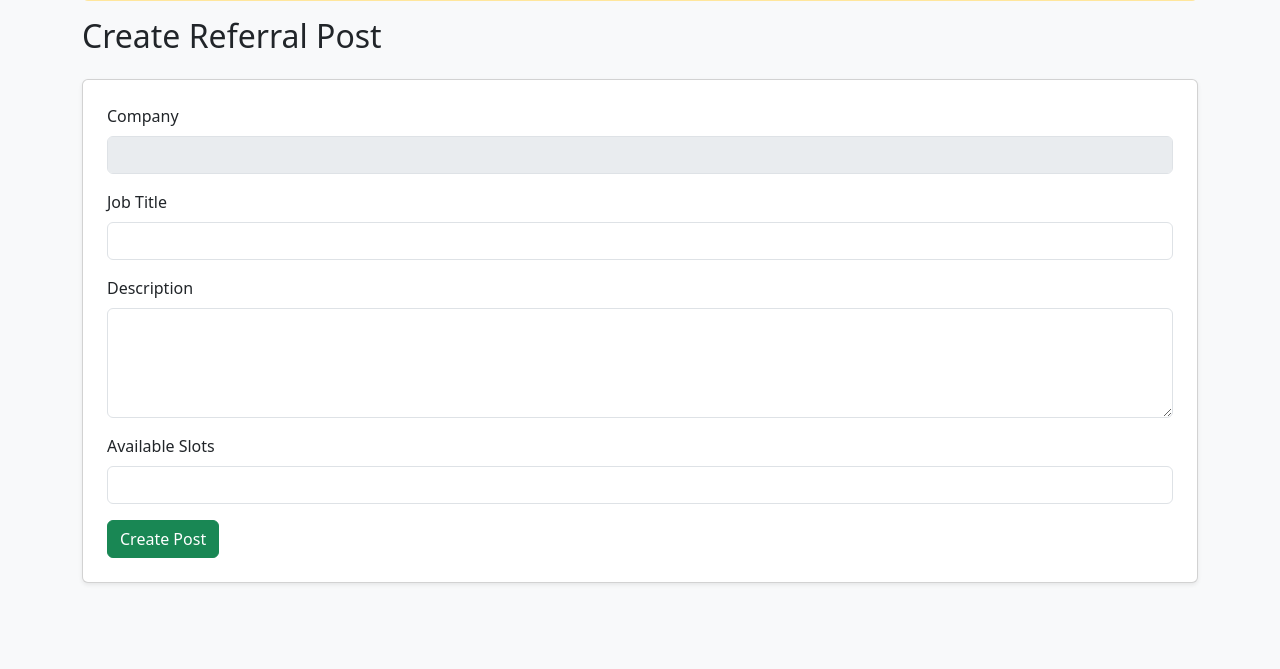
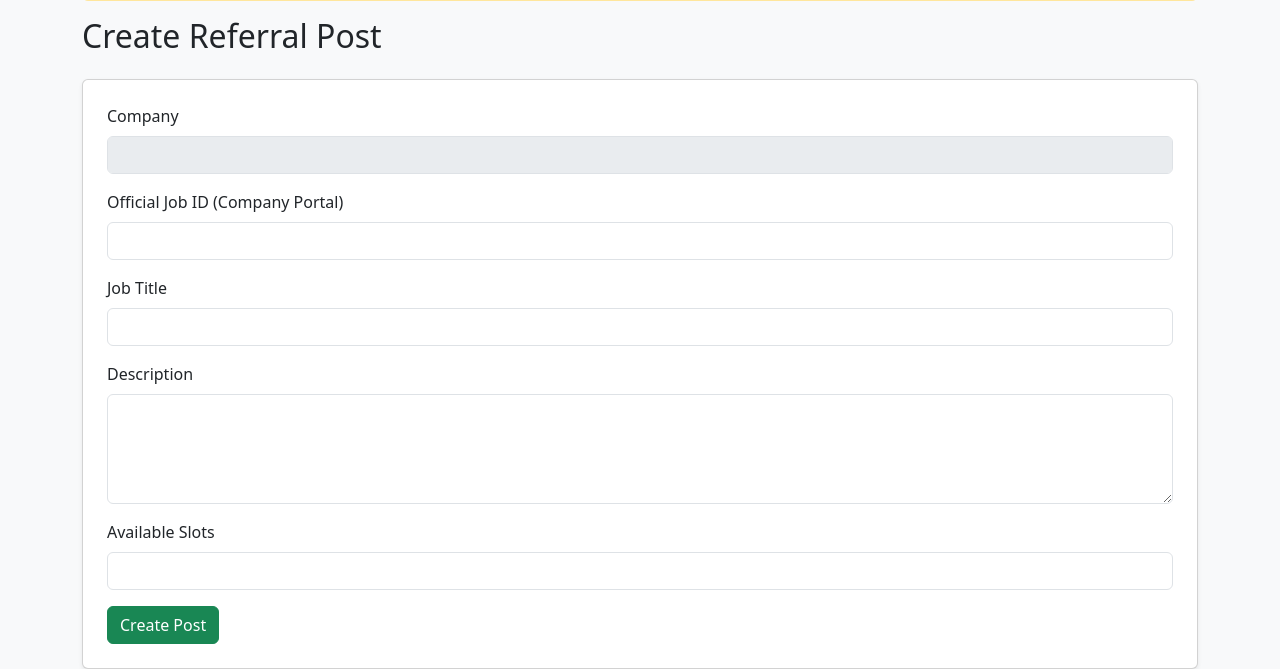
Before and after one commit to PranjaSidhwani1/ReferNow, a Django app: page /api/referrals/create-post-page/ in a window 1280 px wide. Shown: the part 137-806 px from the top of the page. Before the commit the page ends 721 px from the top, so only its background shows below. Run offline with Django 5.2, Linux system fonts and the light colour scheme; the visitor is signed in with stand-in values (Sample User, id 1).

Commit message:
job id on ui added

```diff
--- a/referrals/models.py
+++ b/referrals/models.py
@@ -9,7 +9,7 @@ import uuid
 
 class ReferralPost(models.Model):
 
-    job_id = models.CharField(max_length=20, blank=True)
+    job_id = models.CharField(max_length=50)
 
     referrer = models.ForeignKey(
         settings.AUTH_USER_MODEL,
@@ -29,9 +29,6 @@ class ReferralPost(models.Model):
     def save(self, *args, **kwargs):
 
         self.available_slots = int(self.available_slots)  # 🔥 force int
-
-        if not self.job_id:
-            self.job_id = str(uuid.uuid4())[:8].upper()
 
         if self.available_slots <= 0:
             self.available_slots = 0
--- a/referrals/views.py
+++ b/referrals/views.py
@@ -63,12 +63,14 @@ def create_post_page(request):
 
     if request.method == "POST":
         job_title = request.POST.get("job_title")
+        job_id = request.POST.get("job_id")
         description = request.POST.get("description")
         slots = request.POST.get("available_slots")
 
         ReferralPost.objects.create(
             referrer=request.user,
-            company=profile.company,   # 🔒 locked
+            company=profile.company,
+            job_id=job_id,
             job_title=job_title,
             description=description,
             available_slots=slots
--- a/templates/create_post.html
+++ b/templates/create_post.html
@@ -17,6 +17,11 @@
     <div class="mb-3">
         <label class="form-label">Company</label>
         <input type="text" class="form-control" value="{{ company }}" disabled>
+    </div>
+
+    <div class="mb-3">
+        <label class="form-label">Official Job ID (Company Portal)</label>
+        <input type="text" name="job_id" class="form-control" required>
     </div>
 
     <div class="mb-3">
```
